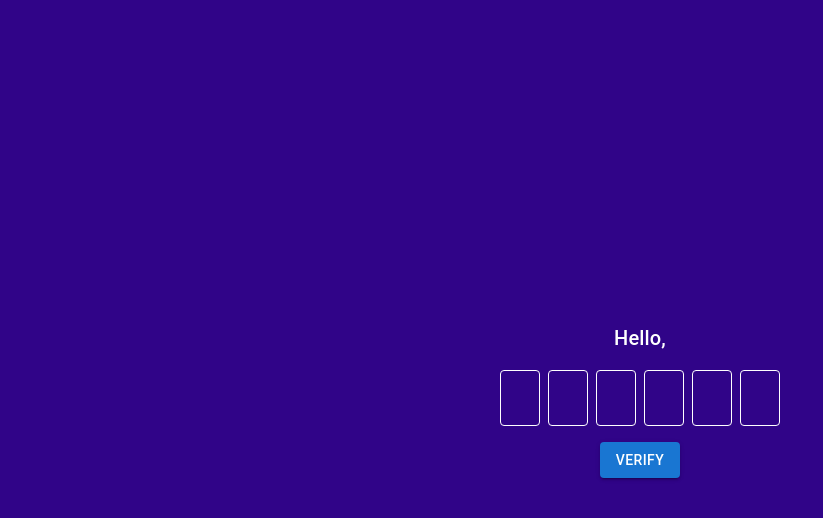
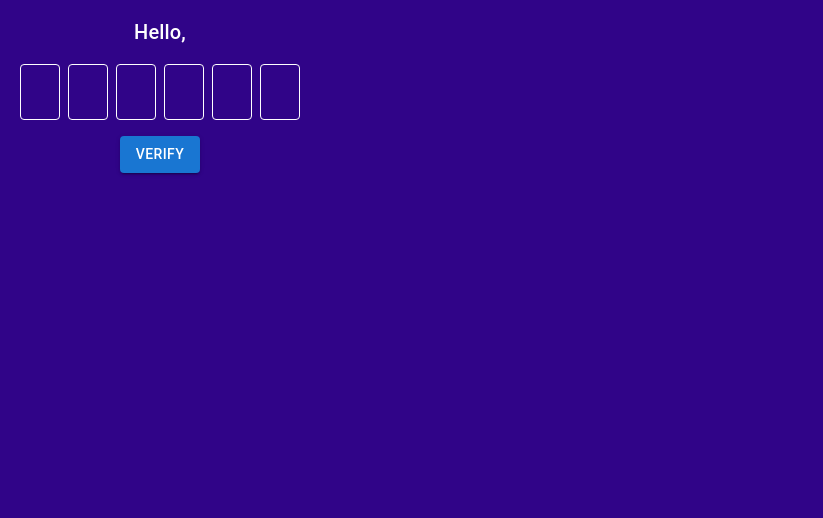
Before and after one commit to msbayman/ft_transcendence, a React (Vite) app in the folder front/: page /Valid_otp in a window 1280 px wide. Shown: the top 518 px of the page, without its empty margins (0-823 px from the left). Built offline with nearby package versions, Linux system fonts and the light colour scheme; a web font is replaced by a local one.

Commit message:
css otp fixed later

```diff
--- a/front/src/components/Valid_otp/Valid_otp.css
+++ b/front/src/components/Valid_otp/Valid_otp.css
@@ -2,10 +2,6 @@ body
 {
     background-color: #300488;
     display: flex;
-    justify-content: center;
-    align-items: center;
-    width: 100vw;
-    height: 100vh;
 }
 .form_otp
 {
```
Also changed, not shown: 1 other file (tests, documents, lock files or other folders).
